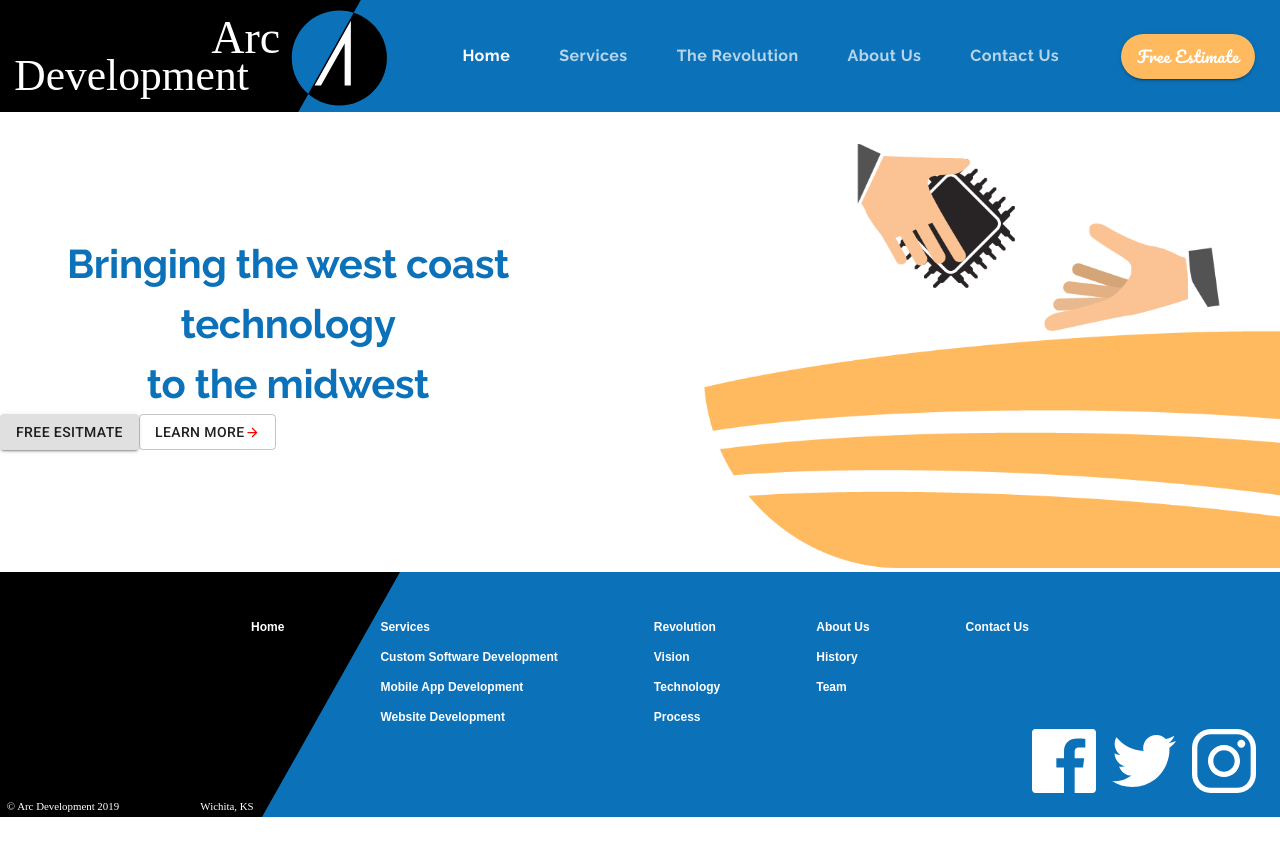
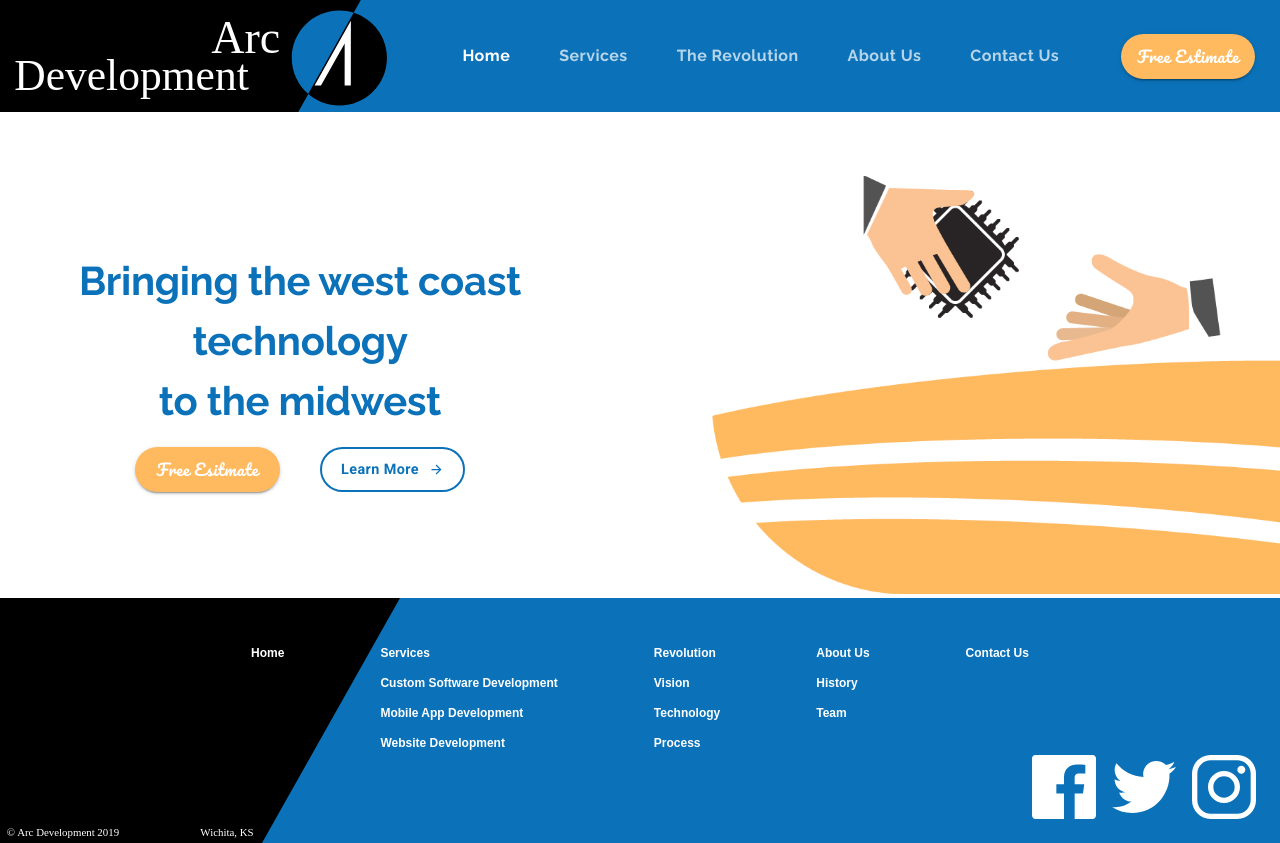
Before and after one commit to altafjava/arcdevelopment, a React (Create React App) app: page / in a window 1280 px wide. Before the commit the page ends 817 px from the top, so only its background shows below. Built offline with nearby package versions, Linux system fonts and the light colour scheme.

Commit message:
Hero button styled

```diff
--- a/src/components/LandingPage.js
+++ b/src/components/LandingPage.js
@@ -1,6 +1,6 @@
 import React from 'react';
 import Lottie from 'react-lottie';
-import { makeStyles } from '@material-ui/core/styles';
+import { makeStyles, useTheme } from '@material-ui/core/styles';
 import Grid from '@material-ui/core/Grid'
 import Button from '@material-ui/core/Button'
 import Typography from '@material-ui/core/Typography'
@@ -12,12 +12,58 @@ const useStyles = makeStyles(theme => ({
         maxWidth: '50em',
         minWidth: '21em',
         marginTop: '2em',
-        marginLeft: '10%'
+        marginLeft: '10%',
+        [theme.breakpoints.down('sm')]: {
+            maxWidth: '30em'
+        }
+    },
+    estimateButton: {
+        ...theme.typography.estimate,
+        backgroundColor: theme.palette.common.orange,
+        borderRadius: 50,
+        height: 45,
+        width: 145,
+        marginRight: 40,
+        "&:hover": {
+            backgroundColor: theme.palette.secondary.dark
+        }
+    },
+    buttonContainer: {
+        marginTop: '1em'
+    },
+    learnButtonHero: {
+        borderColor: theme.palette.common.blue,
+        color: theme.palette.common.blue,
+        borderWidth: 2,
+        textTransform: 'none',
+        borderRadius: 50,
+        fontFamily: 'Roboto',
+        fontWeight: 'bold',
+        fontSize: '0.9rem',
+        height: 45,
+        width: 145
+    },
+    mainContainer: {
+        marginTop: '5em',
+        [theme.breakpoints.down('md')]: {
+            marginTop: '3em'
+        },
+        [theme.breakpoints.down('xs')]: {
+            marginTop: '2em'
+        }
+    },
+    heroTextContainer: {
+        minWidth: '21.5em',
+        marginLeft: '1em',
+        [theme.breakpoints.down('xs')]: {
+            marginLeft: 0
+        }
     }
 }))
 
 export default function LandingPage() {
     const classes = useStyles()
+    const theme = useTheme()
 
     const defaultOptions = {
         loop: true,
@@ -29,19 +75,19 @@ export default function LandingPage() {
     };
 
     return (
-        <Grid container direction='column'>
+        <Grid container direction='column' className={classes.mainContainer}>
             <Grid item>
                 <Grid container justify='flex-end' alignItems='center' direction='row'>
-                    <Grid sm item>
+                    <Grid sm item className={classes.heroTextContainer}>
                         <Typography variant='h2' align='center'>Bringing the west coast technology<br /> to the midwest</Typography>
-                        <Grid container>
+                        <Grid container justify='center' className={classes.buttonContainer}>
                             <Grid item>
-                                <Button variant='contained'>Free Esitmate</Button>
+                                <Button variant='contained' className={classes.estimateButton}>Free Esitmate</Button>
                             </Grid>
                             <Grid item>
-                                <Button variant='outlined'>
-                                    Learn More
-                                    <ButtonArrow height={15} width={15} fill='red' />
+                                <Button variant='outlined' className={classes.learnButtonHero}>
+                                    <span style={{ marginRight: 10 }}>Learn More</span>
+                                    <ButtonArrow height={15} width={15} fill={theme.palette.common.blue} />
                                 </Button>
                             </Grid>
                         </Grid>
```
